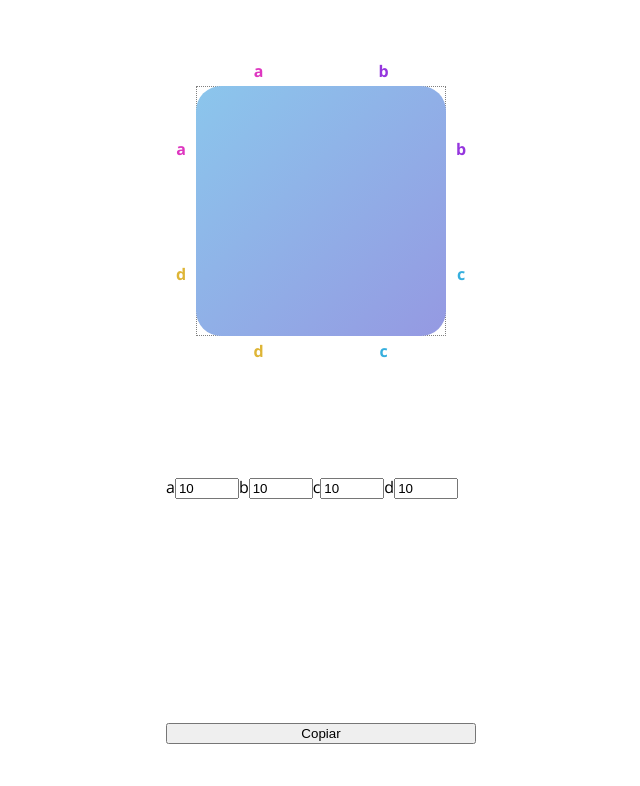
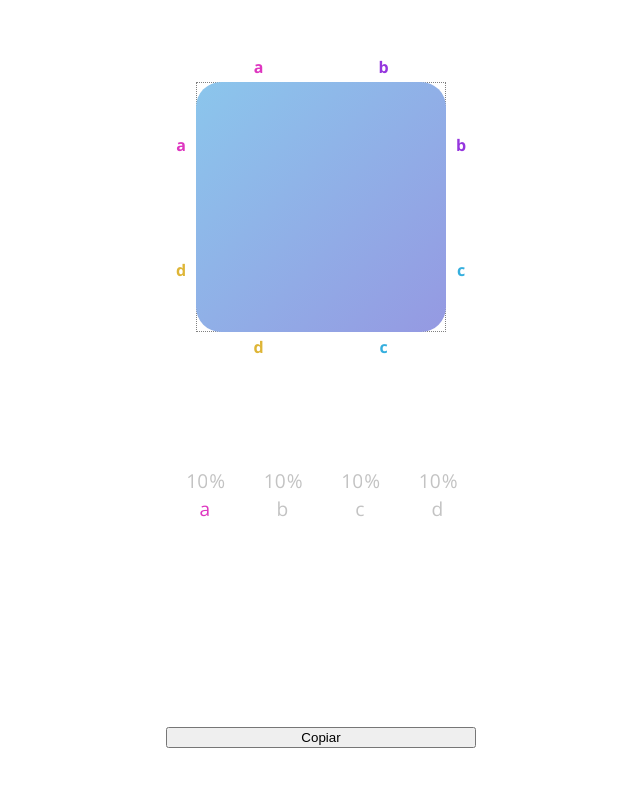
Before and after one commit to Lopez089/Border-Radius-Previewer, a React (Vite) app: page / in a window 1280 px wide. Shown: the top 786 px of the page, without its empty margins (319-959 px from the left). Built offline with nearby package versions, Linux system fonts and the light colour scheme.

Commit message:
feat: create styles form

```diff
--- a/src/App.jsx
+++ b/src/App.jsx
@@ -3,6 +3,7 @@ import styled from 'styled-components'
 import { Layout } from './components/index'
 
 const inicialState = [10, 10, 10, 10]
+
 
 const Cuadrado = styled.div`
   grid-column: 2 / 4;
@@ -32,8 +33,11 @@ const WrapeerSquare = styled.div`
   grid-template-rows: 30px repeat(2, 1fr) 30px;
 `
 
+const P = styled.p`
+  color:${prop => prop.color};
+`
+
 const ATop = styled.div`
-  color:#de36c0;
   display: flex;
   justify-content: center;
   align-items: center;
@@ -41,7 +45,6 @@ const ATop = styled.div`
   grid-row: 1;
 `
 const ALeft = styled.div`
-  color:#de36c0;
   display: flex;
   justify-content: center;
   align-items: center;
@@ -100,6 +103,34 @@ const CButton = styled.div`
   grid-column: 3/ 3;
   grid-row: 4;
 `
+const InputGroup = styled.div`
+  display: flex;
+  flex-direction: column;
+  align-items: center;
+  gap: 4px;
+`
+const Form = styled.form`
+  display: flex;
+  justify-content: space-around;
+  color: #c3c3c3;
+  font-size:1.2rem;
+`
+const WrapInput = styled.div`
+  display:flex;
+  align-items:center;
+`
+const Input = styled.input`
+  text-align: right;
+  width: 21px;
+  border: none ;
+  outline: none;
+  font-family: 'Open Sans', sans-serif;
+  color: #c3c3c3;
+  font-size:1.2rem;
+  ::-webkit-inner-spin-button {
+    -webkit-appearance: none;
+  }
+`
 
 function App() {
   const [border, setBorder] = useState(inicialState)
@@ -137,10 +168,10 @@ function App() {
   return (
     <Layout>
       <WrapeerSquare>
-        <ATop><p>a</p></ATop>
-        <BTop><p>b</p></BTop>
-        <ALeft><p>a</p></ALeft>
-        <BRight><p>b</p></BRight>
+        <ATop><P color='#de36c0'>a</P></ATop>
+        <BTop><P color='#9536de'>b</P></BTop>
+        <ALeft><P color='#de36c0'>a</P></ALeft>
+        <BRight><P color='#9536de'>b</P></BRight>
         <OutlineSquare />
         <Cuadrado border={border} />
         <DLeft><p>d</p></DLeft>
@@ -148,16 +179,38 @@ function App() {
         <DButton><p>d</p></DButton>
         <CButton><p>c</p></CButton>
       </WrapeerSquare>
-      <form >
-        <label htmlFor='a'>a</label>
-        <input type="number" name='a' value={border[0]} onChange={(e) => handleSubmit(e)} max='100' min='0' />
-        <label htmlFor='b'>b</label>
-        <input type="number" name='b' value={border[1]} onChange={(e) => handleSubmit(e)} max='100' min='0' />
-        <label htmlFor='c'>c</label>
-        <input type="number" name='c' value={border[2]} onChange={(e) => handleSubmit(e)} max='100' min='0' />
-        <label htmlFor='d'>d</label>
-        <input type="number" name='d' value={border[3]} onChange={(e) => handleSubmit(e)} max='100' min='0' />
-      </form>
+      <Form >
+        <InputGroup>
+          <WrapInput>
+            <Input type="number" name='a' value={border[0]} onChange={(e) => handleSubmit(e)} max='100' min='0' />
+            <p>%</p>
+          </WrapInput>
+          <P color='#de36c0'>
+            <label htmlFor='a'>a</label>
+          </P>
+        </InputGroup>
+        <InputGroup>
+          <WrapInput>
+            <Input type="number" name='b' value={border[1]} onChange={(e) => handleSubmit(e)} max='100' min='0' />
+            <p>%</p>
+          </WrapInput>
+          <label htmlFor='b'>b</label>
+        </InputGroup>
+        <InputGroup>
+          <WrapInput>
+            <Input type="number" name='c' value={border[2]} onChange={(e) => handleSubmit(e)} max='100' min='0' />
+            <p>%</p>
+          </WrapInput>
+          <label htmlFor='c'>c</label>
+        </InputGroup>
+        <InputGroup>
+          <WrapInput>
+            <Input type="number" name='d' value={border[3]} onChange={(e) => handleSubmit(e)} max='100' min='0' />
+            <p>%</p>
+          </WrapInput>
+          <label htmlFor='d'>d</label>
+        </InputGroup>
+      </Form>
       <p>{message}</p>
       <button onClick={() => handleCopy()}>Copiar</button>
     </Layout>
```
